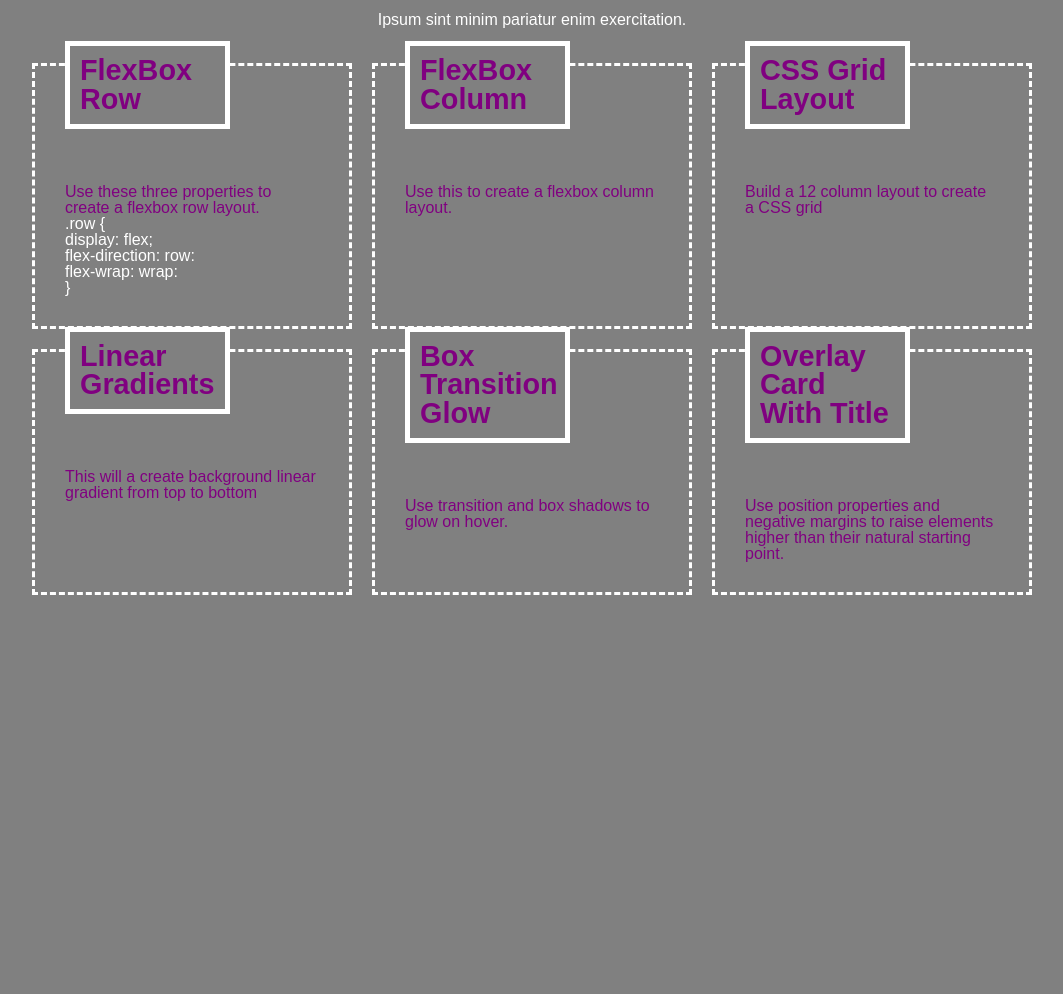
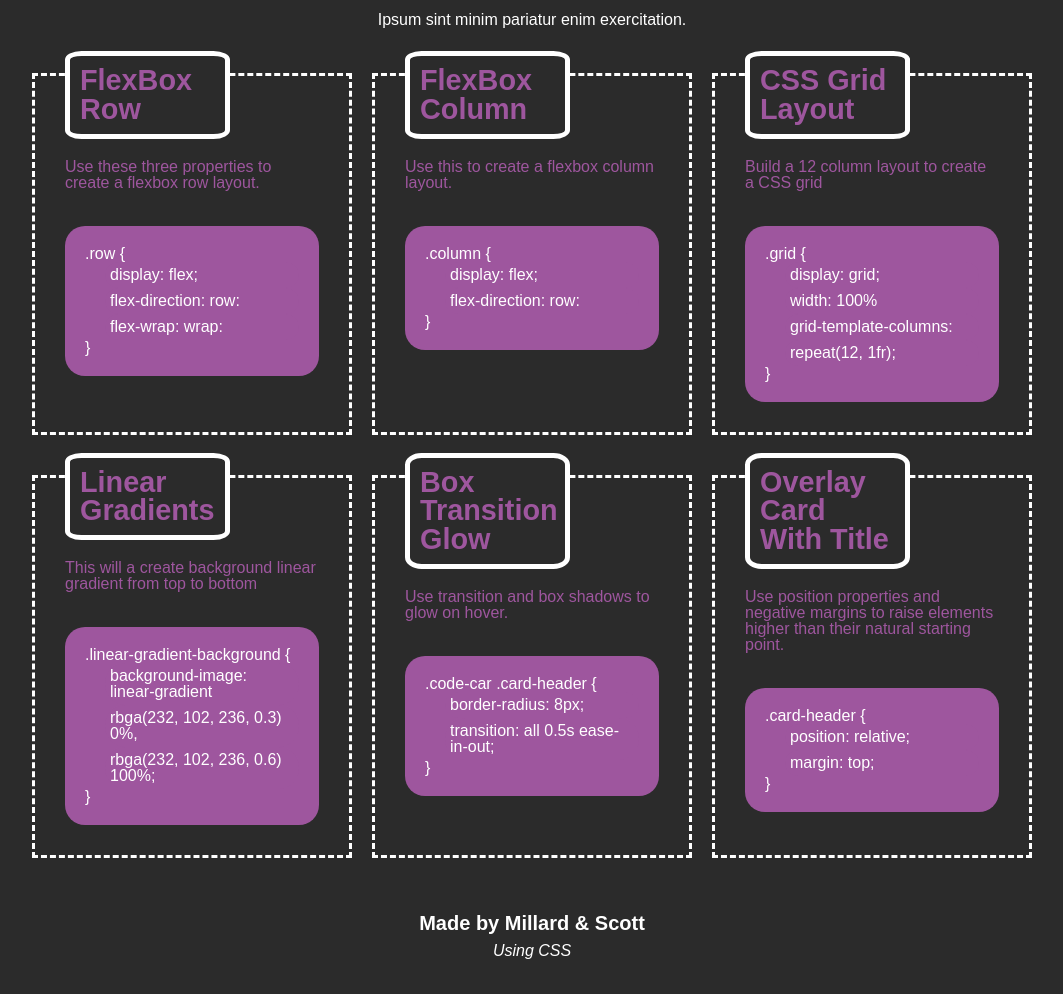
Before and after one commit to MChambersIV/css-snippet-cs, a plain HTML site: page index.html in a window 1280 px wide. Shown: the part 83-1077 px from the top of the page, without its empty margins (108-1171 px from the left). Before the commit the page ends 800 px from the top, so only its background shows below. Drawn offline with Linux system fonts and the light colour scheme.

Commit message:
Refine formatting, add <code> snippets.

```diff
--- a/assets/css/style.css
+++ b/assets/css/style.css
@@ -1,6 +1,8 @@
-
+* {
+  box-sizing: border-box;
+}
 body {
-  background-color: gray;
+  background-color: rgb(43, 43, 43);
   color: white;
 }
 
@@ -14,7 +16,7 @@ main {
 
 header h1 {
   font-size: 35px;
-  color: purple;
+  color: rgb(158, 86, 158);
   text-align: center;
   padding: 30px;
 }
@@ -26,28 +28,55 @@ nav p {
 
 section header {
   width: 65%;
-
   font-size: 180%;
   font-weight: bold;
-  color: purple;
+  color: rgb(158, 86, 158);
   padding: 10px;
   position: relative;
   bottom: 55px;
   border-style: solid;
   border-color: white;
   border-width: 5px;
-  background-color: grey;
-
+  border-radius: 10%;
+  background-color: rgb(43, 43, 43);
 
 }
 
+section div {
+  background-color: rgb(158, 86, 158);
+  padding: 20px;
+  border-radius: 20px;
+}
+
+code div {
+  padding: 5px;
+  margin-left: 20px;
+}
+
 section p {
-  color: purple;
+  color: rgb(158, 86, 158);
+  position: relative;
+  bottom: 35px;
 }
 
 .snippets {
   padding: 30px;
-  margin: 10px;
+  margin: 20px 10px 20px 10px;
   border-style: dashed;
   width: 25%;
 }
+
+footer {
+  text-align: center;
+  padding: 25px;
+}
+
+footer h3 {
+  font-size: 125%;
+  padding: 10px;
+}
+
+footer p {
+  padding-bottom: 10px;
+  font-style: italic;
+}
--- a/index.html
+++ b/index.html
@@ -24,9 +24,9 @@
         <p>Use these three properties to create a flexbox row layout.</p>
         <div>
             <code>.row { <br>
-                display: flex; <br>
-                    flex-direction: row: <br>
-                    flex-wrap: wrap: <br>
+                    <div>display: flex;</div>
+                    <div>flex-direction: row:</div>
+                    <div>flex-wrap: wrap:</div>
                 }</code>
         </div>
 
@@ -35,35 +35,69 @@
     <section class="snippets">
         <header>FlexBox Column</header>
         <p>Use this to create a flexbox column layout.</p>
+        <div>
+            <code>.column { <br>
+                    <div>display: flex;</div>
+                    <div>flex-direction: row:</div>
+                }</code>
+        </div>
 
     </section>
 
     <section class="snippets">
         <header>CSS Grid Layout</header>
         <p>Build a 12 column layout to create a CSS grid</p>
+        <div>
+            <code>.grid { <br>
+                    <div>display: grid;</div>
+                    <div>width: 100%</div>
+                    <div>grid-template-columns:</div>
+                    <div>repeat(12, 1fr);</div>
+                }</code>
+        </div>
 
     </section>
 
     <section class="snippets">
         <header>Linear Gradients</header>
         <p>This will a create background linear gradient from top to bottom</p>
+        <div>
+            <code>.linear-gradient-background { <br>
+                    <div>background-image: linear-gradient</div>
+                    <div>rbga(232, 102, 236, 0.3) 0%,</div>
+                    <div>rbga(232, 102, 236, 0.6) 100%;</div>
+                }</code>
+        </div>
 
     </section>
 
     <section class="snippets">
         <header>Box Transition Glow</header>
         <p>Use transition and box shadows to glow on hover.</p>
+        <div>
+            <code>.code-car .card-header { <br>
+                    <div>border-radius: 8px;</div>
+                    <div>transition: all 0.5s ease-in-out;</div>
+                }</code>
+        </div>
 
     </section>
 
     <section class="snippets">
         <header>Overlay Card With Title</header>
         <p>Use position properties and negative margins to raise elements higher than their natural starting point.</p>
+        <div>
+            <code>.card-header {
+                    <div>position: relative;</div>
+                    <div>margin: top;</div>
+                }</code>
+        </div>
 
     </section>
 </main>
 <footer>
-
+    <h3>Made by Millard &#38; Scott</h3>
+    <p>Using CSS</p>
 </footer>
 
 </body>
```
